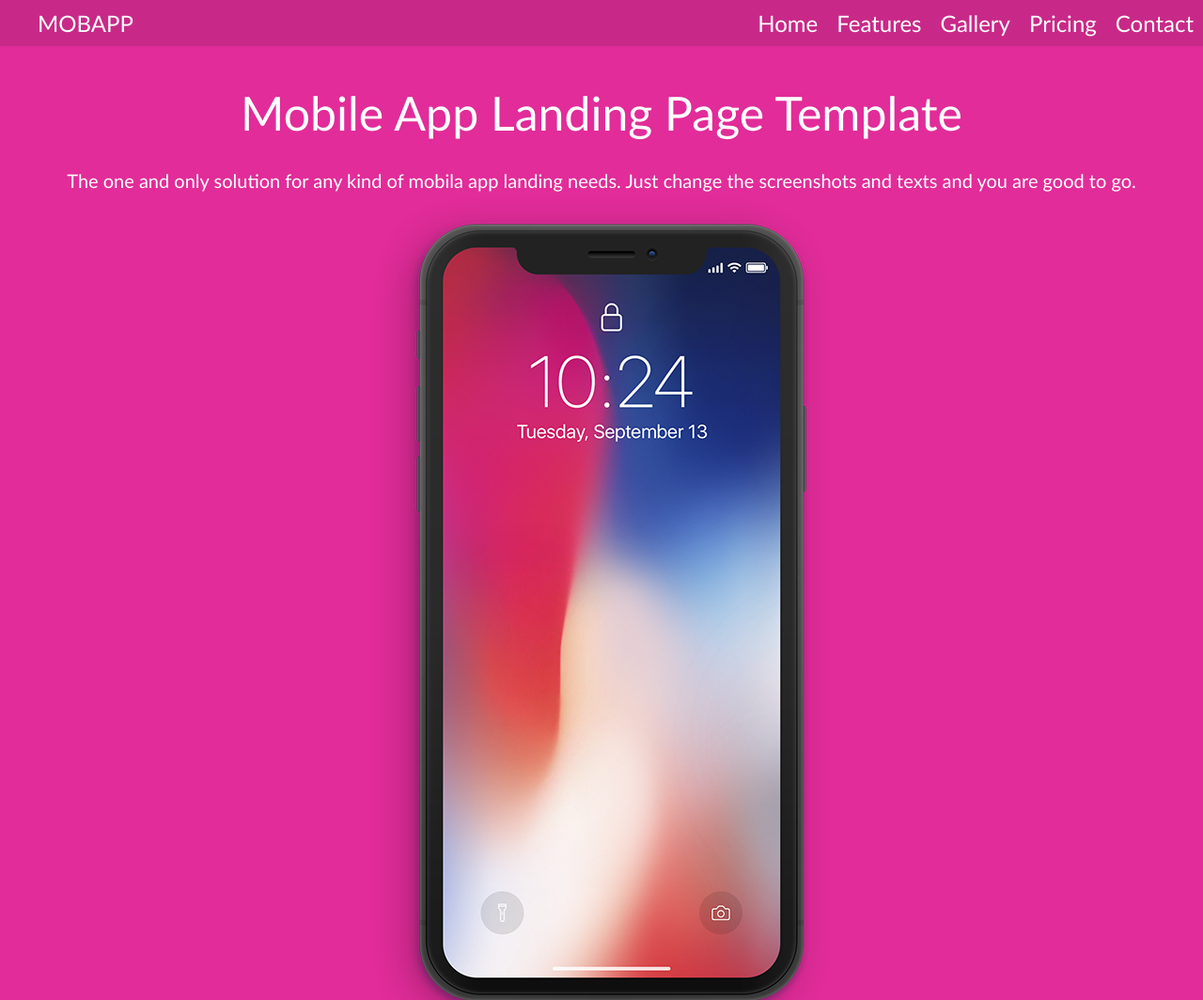
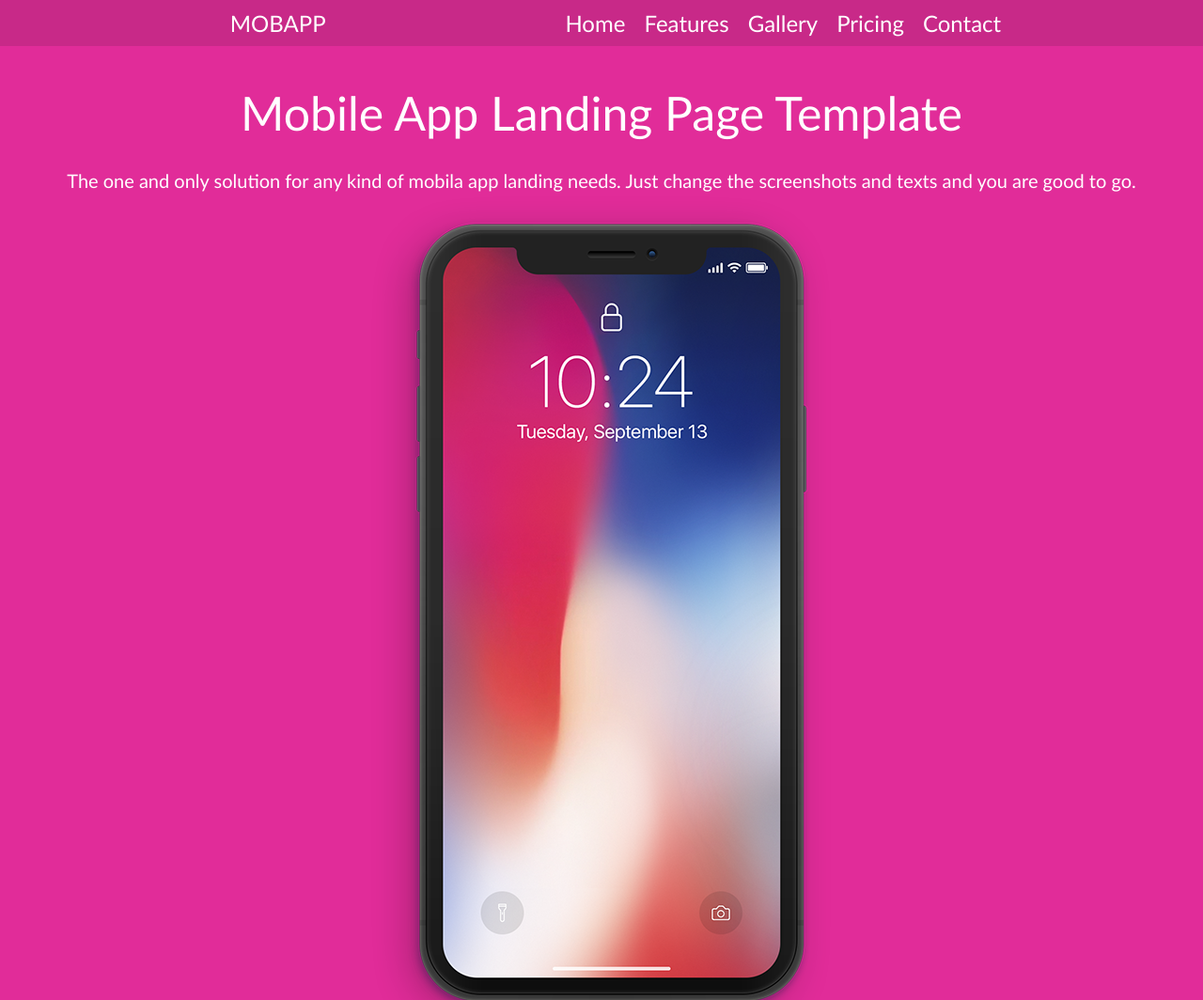
Before and after one commit to ayushshaw90/landing-app, a plain HTML site: page index.html in a window 1280 px wide. Shown: the top 1064 px of the page at 94% size. Drawn offline with Linux system fonts and the light colour scheme.

Commit message:
modified navbar

```diff
--- a/style.css
+++ b/style.css
@@ -7,13 +7,13 @@ body{
 }
 nav{
     display:flex;
-    justify-content: space-between;
+    justify-content: space-evenly;
     background-color: rgb(200, 41, 136);
     padding-top: 10px;
     padding-bottom:10px;
     color:white;
     font-size: 24px;
-    padding-right: 50px;
+    /* padding-right: 50px; */
     position: fixed;
     width: 100%;
 }
@@ -570,7 +570,7 @@ nav>ul>li{
         margin-right: auto;
     }
 }
-@media screen and (max-width: 500px){
+@media screen and (max-width: 600px){
     nav{
         display: block;
     }
```
